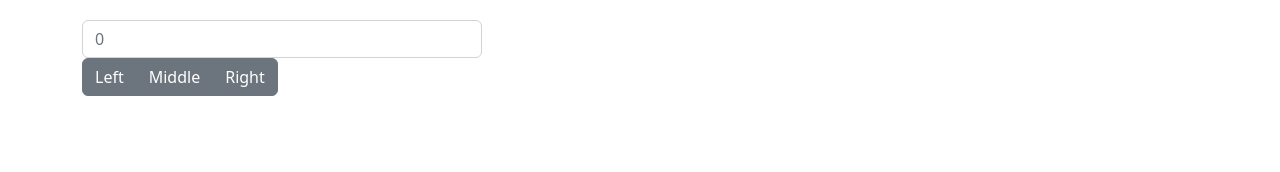
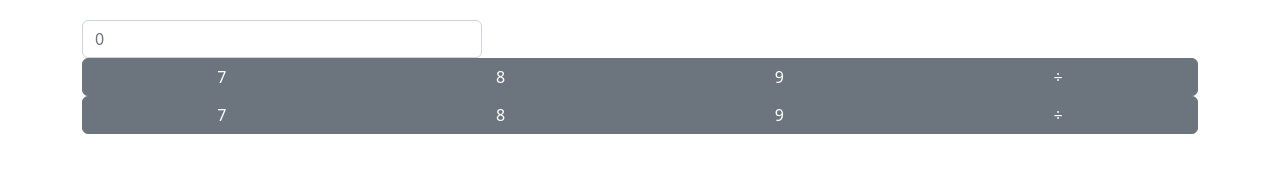
Before and after one commit to cindyangelaachieng/calculator-project, a plain HTML site: page index.html in a window 1280 px wide. Drawn offline with nearby package versions, Linux system fonts and the light colour scheme.

Commit message:
added buttons in row 2

```diff
--- a/index.html
+++ b/index.html
@@ -26,11 +26,20 @@
           </div>
         </form>
       </div>
-      <div>
+      <div class="row">
         <div class="btn-group" role="group" aria-label="Basic example">
-          <button type="button" class="btn btn-secondary">Left</button>
-          <button type="button" class="btn btn-secondary">Middle</button>
-          <button type="button" class="btn btn-secondary">Right</button>
+          <button type="button" class="btn btn-secondary">7</button>
+          <button type="button" class="btn btn-secondary">8</button>
+          <button type="button" class="btn btn-secondary">9</button>
+          <button type="button" class="btn btn-secondary">&divide;</button>
+        </div>
+      </div>
+      <div class="row">
+        <div class="btn-group" role="group" aria-label="Basic example">
+          <button type="button" class="btn btn-secondary">7</button>
+          <button type="button" class="btn btn-secondary">8</button>
+          <button type="button" class="btn btn-secondary">9</button>
+          <button type="button" class="btn btn-secondary">&divide;</button>
         </div>
       </div>
     </div>
```
